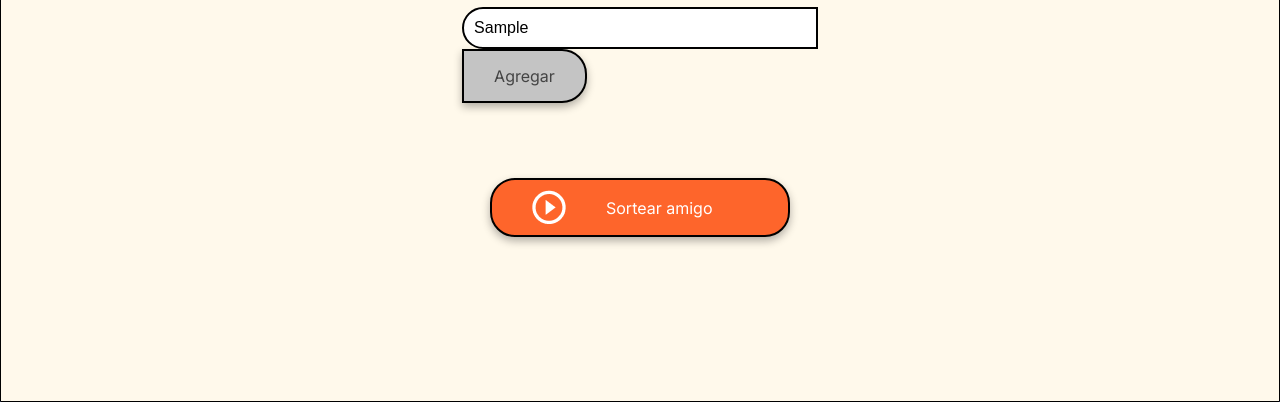
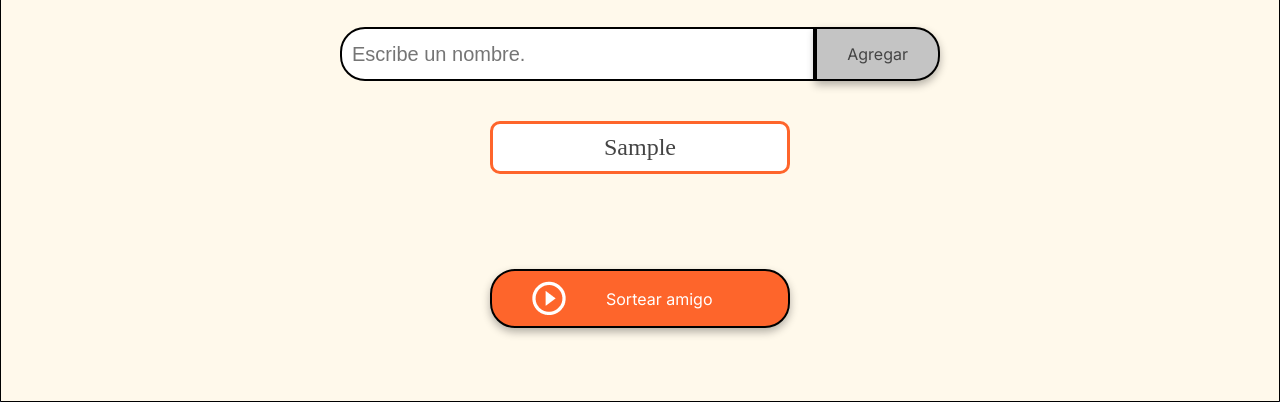
Before and after one commit to YoshuaPariona/challenge-amigo-secreto-one-g8, a plain HTML site: page index.html in a window 1280 px wide. Both pictures are taken after typing "Sample" into the empty fields and a click on the button "Agregar". Shown: the part 398-800 px from the top of the page. Drawn offline with Linux system fonts and the light colour scheme.

Commit message:
Implementar: crear cards con los nombres de cada ingreso

```diff
--- a/index.html
+++ b/index.html
@@ -18,15 +18,14 @@
         <section class="input-section">
             <h2 class="section-title">Digite el nombre de sus amigos</h2>
 
-
             <div class="name-form"> </div>
 
             <div class="name-cards"> </div>
 
 
-            <div class="result-name"> </div>
-            <div class="button-draw-reset"> </div>
-            <div class="button-reset"> </div>
+            <div class="result-card"> </div>
+            <div class="draw-button"> </div>
+            <div class="reset-button"> </div>
 
             <ul id="listaAmigos" class="name-list" aria-labelledby="listaAmigos" role="list"></ul>
             <ul id="resultado" class="result-list" aria-live="polite"></ul>
--- a/src/main.js
+++ b/src/main.js
@@ -1,8 +1,20 @@
 import { renderForm } from "./presentation/render-form.js";
+import { renderCards } from "./presentation/render-cards.js";
+
+const amigos = [];
 
 const form = document.querySelector('.name-form');
-const name = document.querySelector('.name-cards');
+const cards = document.querySelector('.name-cards');
 
+const addName = ( name ) => {
+    amigos.push( name );
+    renderCards( cards, amigos );
+}
 
-renderForm( form );
-renderName( name )
+renderForm( form, addName );
+
+const indice = () => Math.floor(Math.random() * amigos.length);
+
+const sortearAmigo = () => {
+    ulResultado.innerHTML = `<li>Tu amigo secreto es: ${ amigos[indice()] }</li>`;
+}
--- /dev/null
+++ b/src/presentation/render-cards.js
@@ -0,0 +1,11 @@
+export const renderCards = ( cards, amigos ) => {
+
+    cards.innerHTML = '';
+
+    amigos.forEach( ( amigo ) => {
+        const nameCard = document.createElement('div');
+        nameCard.className = 'name-card';
+        nameCard.innerHTML = `<p>${ amigo }</p>`;
+        cards.append(nameCard)
+    });
+}
--- a/src/presentation/render-form.js
+++ b/src/presentation/render-form.js
@@ -1,24 +1,23 @@
-import { addName } from "./render-name.js";
+export const renderForm = ( form, addName ) => {
+    const nameInput = document.createElement('input');
+    const addBtn = document.createElement('button');
 
-export const renderForm = ( form ) => {
-    const inputName = document.createElement('input');
-    const btnAdd = document.createElement('button');
+    nameInput.type = 'text';
+    nameInput.className = 'name-input';
+    nameInput.placeholder = 'Escribe un nombre.';
 
-    inputName.type = 'text';
-    inputName.id = 'amigo';
-    inputName.className = 'input-name';
-    inputName.placeholder = 'Escribe un nombre.';
+    addBtn.innerText = 'Agregar';
+    addBtn.className = 'button-add';
 
-    btnAdd.innerText = 'Agregar';
-    btnAdd.className = 'button-add';
+    form.append( nameInput, addBtn );
 
-    form.append( inputName, btnAdd );
+    addBtn.addEventListener('click', () => {
+        if( !nameInput.value.trim() ) {
+            alert('Por favor, inserte un nombre válido.');
+            return;
+        }
 
-    btnAdd.addEventListener('click', () => {
-        if( !inputName.value.trim() ) {
-            alert('Por favor, inserte un nombre válido.')
-        }
-        addName( inputName.value );
-        inputName.value = '';
+        addName( nameInput.value );
+        nameInput.value = '';
     })
 }
--- a/src/presentation/render-name.js
+++ /dev/null
@@ -1,11 +0,0 @@
-
-export const addName = ( name ) => {
-    console.log( name );
-    ulListaAmigos.innerHTML += `<li>${ nuevoAmigo.value }</li>`;
-
-    amigos.push( nuevoAmigo.value );
-}
-
-export const renderName = () => {
-
-}
--- a/src/style.css
+++ b/src/style.css
@@ -71,16 +71,14 @@ body {
 }
 
 /* Contenedores de entrada y botón */
-.input-wrapper {
+.name-form {
     display: flex;
     justify-content: center;
     width: 100%;
     max-width: 600px;
     margin-top: 20px;
+    margin-bottom: 20px;
 }
-
-
-
 .form-name {
     display: flex;
     justify-content: center;
@@ -88,17 +86,30 @@ body {
     max-width: 600px;
     margin-top: 20px;
 }
-.input-name {
+.name-input {
     width: 100%;
     padding: 10px;
     border: 2px solid #000;
     border-radius: 25px 0 0 25px;
-    font-size: 16px;
+    font-size:20px;
 }
 .button-add {
     background-color: var(--color-tertiary);
     color: var(--color-text);
     border-radius: 0 25px 25px 0;
+}
+.name-card {
+    background-color: var(--color-white);
+    border-radius: 10px;
+    border: 3px solid var(--color-button);
+    color: var(--color-text);
+    padding: 10px ;
+    width: 300px;
+    margin: 20px;
+    display: flex;
+    justify-content: center;
+
+    font-size: 24px;
 }
 
 
```
